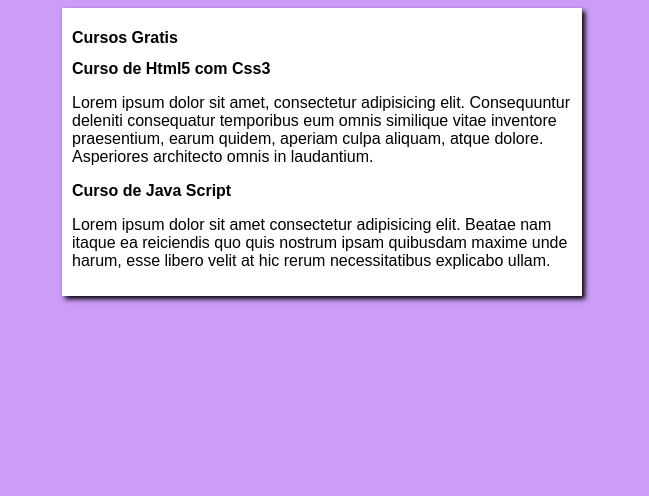
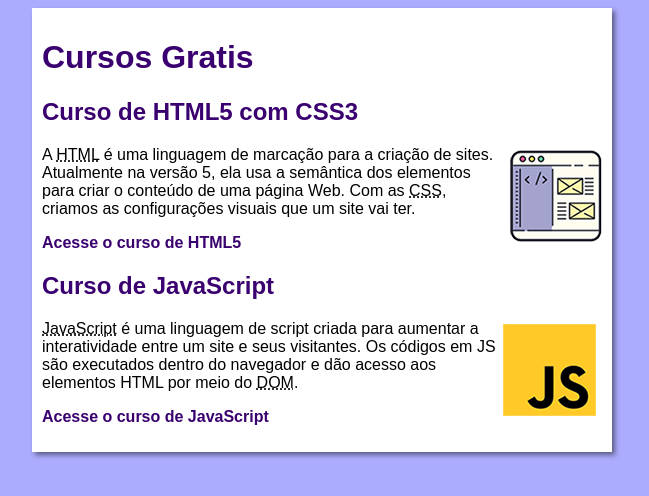
Before and after one commit to miguelhp373/CursodeGitGitHub, a plain HTML site: page index.html in a window 1280 px wide. Shown: the whole page, without its empty margins (318-967 px from the left). Drawn offline with Linux system fonts and the light colour scheme.

Commit message:
update site

```diff
--- a/index.html
+++ b/index.html
@@ -12,12 +12,16 @@
         <h1>Cursos Gratis</h1>
     </header>
     <article>
-        <h2>Curso de Html5 com Css3</h2>
-        <p>Lorem ipsum dolor sit amet, consectetur adipisicing elit. Consequuntur deleniti consequatur temporibus eum omnis similique vitae inventore praesentium, earum quidem, aperiam culpa aliquam, atque dolore. Asperiores architecto omnis in laudantium.</p>
+        <h2>Curso de HTML5 com CSS3</h2>
+        <img class="lado" src="imagens/curso-html-css.png" alt="Curso HTML">
+        <p>A <abbr title="HyperText Markup Language">HTML</abbr> é uma linguagem de marcação para a criação de sites. Atualmente na versão 5, ela usa a semântica dos elementos para criar o conteúdo de uma página Web. Com as <abbr title="Cascading Style Sheets">CSS</abbr>, criamos as configurações visuais que um site vai ter.</p>
+        <p><a href="curso-html.html">Acesse o curso de HTML5</a></p>
     </article>
     <article>
-        <h2>Curso de Java Script</h2>
-        <p>Lorem ipsum dolor sit amet consectetur adipisicing elit. Beatae nam itaque ea reiciendis quo quis nostrum ipsam quibusdam maxime unde harum, esse libero velit at hic rerum necessitatibus explicabo ullam.</p>
+        <h2>Curso de JavaScript</h2>
+        <img class="lado" src="imagens/curso-javascript.png" alt="Curso JS">
+        <p><abbr title="JavaScript">JavaScript</abbr> é uma linguagem de script criada para aumentar a interatividade entre um site e seus visitantes. Os códigos em JS são executados dentro do navegador e dão acesso aos elementos HTML por meio do <abbr title="Document Object Model">DOM</abbr>.</p>
+        <p><a href="curso-js.html">Acesse o curso de JavaScript</a></p>
     </article>
 </main>
 </body>
--- a/styles/index.css
+++ b/styles/index.css
@@ -1,16 +1,42 @@
-*{
+* {
     font-family: Arial, Helvetica, sans-serif;
     font-size: 16px;
 }
 
-body{
-    background-color: rgb(204, 157, 248);
+body {
+    background-color: #acacff;
+
 }
 
-main{
+main {
     background-color: white;
-    width: 500px;
+    width: 560px;
     margin: auto;
     padding: 10px;
-    box-shadow: 3px 3px 5px black;
+    box-shadow: 3px 3px 5px rgba(0, 0, 0, 0.473);
 }
+
+h1 {
+    font-size: 2em;
+    color: rgb(58, 0, 112);
+}
+
+h2 {
+    font-size: 1.5em;
+    color: rgb(58, 0, 112);
+}
+
+img.lado {
+    float: right;
+}
+
+a {
+    text-decoration: none;
+    font-weight: bold;
+    color: rgb(58, 0, 112);
+}
+
+a:hover {
+    text-decoration: underline;
+    color: rgb(26, 26, 255);
+}
```
Also changed, not shown: curso-html.html (added, +24 -0 lines), curso-js.html (added, +23 -0 lines), imagens/btn-back.png (added), imagens/curso-em-video-cor.png (added), imagens/curso-em-video-pb.png (added), imagens/curso-html-css.png (added), imagens/curso-javascript.png (added).
